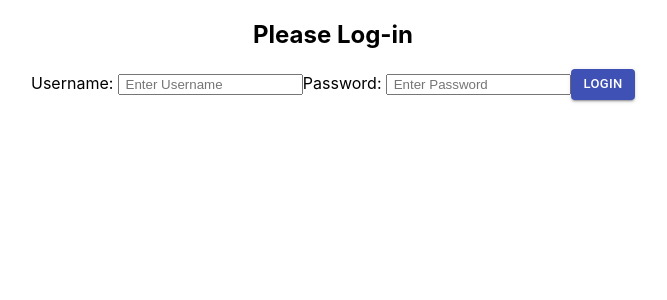
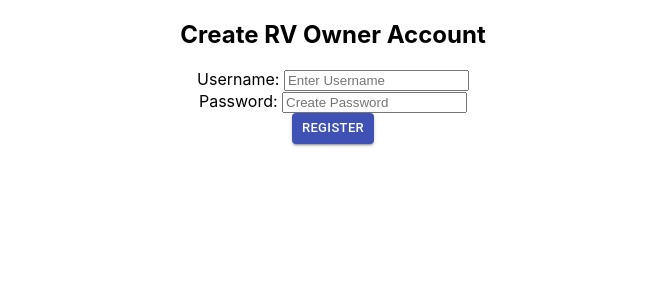
Before and after one commit to bwft-RVcamping-Airbnb/Frontend, a React (Create React App) app: page /land/register in a window 1280 px wide. Shown: the top 300 px of the page, without its empty margins (307-974 px from the left). Built offline with nearby package versions, Linux system fonts and the light colour scheme.

Commit message:
COmpleted newLandUser signup reducers/actions/form

```diff
--- a/src/App.js
+++ b/src/App.js
@@ -4,6 +4,7 @@ import { Route, Switch} from 'react-router-dom';
 import { ThemeProvider } from '@material-ui/core/styles';
 
 import RegisterRVUser from './components/Auth/RegisterRVUser';
+import RegisterLandUser from './components/Auth/RegisterLandUser';
 import Login from './components/Auth/Login'
 
 import './css/App.css';
@@ -15,6 +16,7 @@ function App() {
           <Switch>
             <Route path='/login' component={Login} />
             <Route path='/rv/register' component={RegisterRVUser} />
+            <Route path='/land/register' component={RegisterLandUser} />
             <Route path='/' component={Login} />
 
           </Switch>
--- a/src/components/Auth/RegisterLandUser.js
+++ b/src/components/Auth/RegisterLandUser.js
@@ -0,0 +1,77 @@
+import React, { useState } from 'react';
+import Button from '@material-ui/core/Button';
+import Loader from 'react-loader-spinner';
+import { connect } from 'react-redux';
+
+ import { registerNewLandUser } from '../../actions/registerNewLandUser';
+
+ import "react-loader-spinner/dist/loader/css/react-spinner-loader.css"
+
+ const RegisterLandUser = props => {
+   const [signup, setSignUp] = useState ({
+    username: '',
+    password: '',
+    is_land_owner: props.is_land_owner
+   });
+
+
+   const handleChange = e => {
+    setSignUp({
+      ...signup,
+      [e.target.name]: e.target.value
+    });
+  };
+
+
+  const handleSubmit= e => {
+    e.preventDefault();
+    registerNewLandUser(signup);
+  };
+
+  return (
+
+    <div className="sign-up-form-container">
+      {props.isLoading &&
+        <Loader type="Rings" color="red" />
+      }
+
+      {!props.isLoading &&
+        <>
+        <h2>Create RV Owner Account</h2>
+        <form onSubmit={handleSubmit}>
+          <div>
+            <label htmlFor='username'>Username: </label>
+            <input
+              id='username'
+              type='text'
+              placeholder='Enter Username'
+              onChange = {handleChange}
+              name='username'
+              value={signup.username}
+            />
+          </div>
+          <div>
+            <label htmlFor='password'>Password: </label>
+            <input
+              id='password'
+              type='password'
+              placeholder='Create Password'
+              onChange = {handleChange}
+              name='password'
+              value={signup.password}
+            />
+          </div>
+          <Button variant="contained" color="primary" size="small" type="submit">Register</Button>
+        </form>
+        </>
+      }
+    </div>
+  )
+ }
+
+ const mapStateToProps = state => ({
+    isLoading: state.newLandUser.isLoading,
+    is_land_owner: state.newLandUser.is_land_owner
+ });
+
+ export default connect(mapStateToProps, {registerNewLandUser})(RegisterLandUser);
--- a/src/components/Auth/RegisterRVUser.js
+++ b/src/components/Auth/RegisterRVUser.js
@@ -11,7 +11,7 @@ import { connect } from 'react-redux';
    const [signup, setSignUp] = useState ({
     username: '',
     password: '',
-    is_land_owner: false
+    is_land_owner: props.isLandOwner
    });
 
 
@@ -70,7 +70,8 @@ import { connect } from 'react-redux';
  }
 
  const mapStateToProps = state => ({
-    isLoading: state.newRVUser.isLoading
+    isLoading: state.newRVUser.isLoading,
+    isLandOwner: state.newRVUser.is_land_owner
  });
 
  export default connect(mapStateToProps, {registerNewRVUser})(RegisterRVUser);
```
